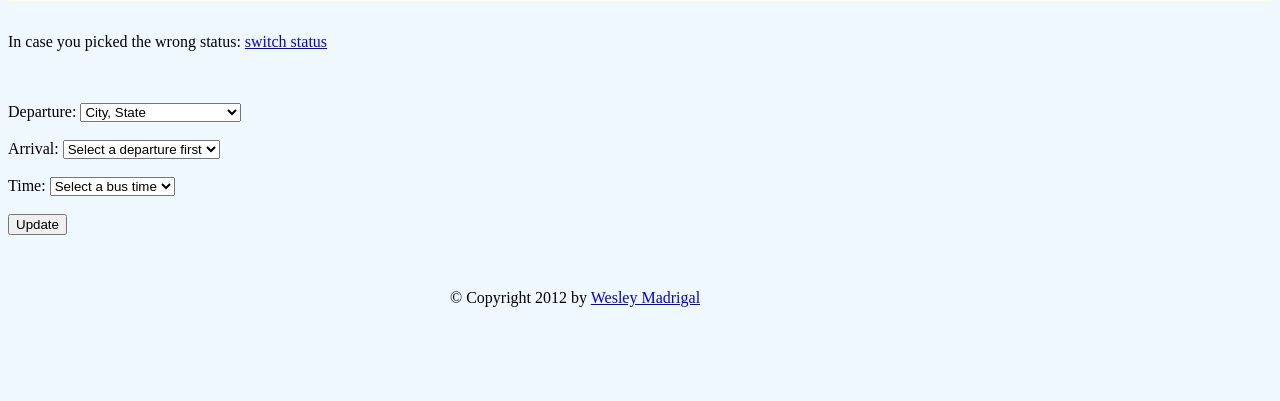
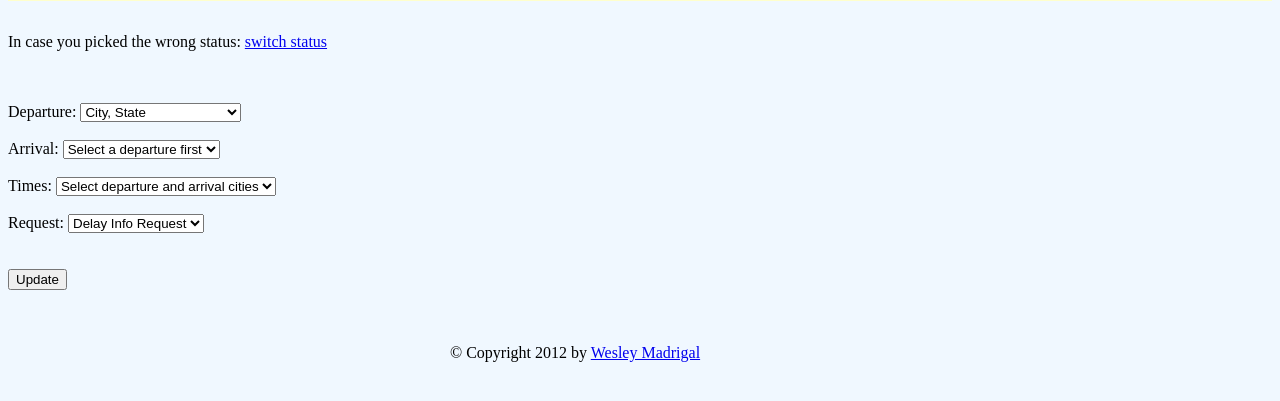
Before and after one commit to wesmadrigal/journeyplanner, a Python web app: template templates/update.html in a window 1280 px wide. Shown: the part 88-489 px from the top of the page. Run offline with Jinja, Linux system fonts and the light colour scheme; the template is opened without the code that fills it, so the values that code supplies are empty; some libraries are stand-ins or nearby versions.

Commit message:
Things are functioning on this commit!

```diff
--- a/templates/update.html
+++ b/templates/update.html
@@ -4,7 +4,7 @@
 <script src="//ajax.googleapis.com/ajax/libs/jquery/1.9.1/jquery.min.js" type="text/javascript"></script>
 <script>
 
-$(document).ready(function(){var departure=$('#departure'); var arrival=$('#arrival');
+$(document).ready(function(){var departure=$('#departure'); var arrival=$('#arrival'); var times=$('#times');
 $.ajax({type:"GET", url:"static/xml/new_cities.xml", dataType:"xml", success: function(xml){$(xml).find('menuitem').each(function(){var titlecity=$(this).find('titlecity').text();departure.append("<option>"+titlecity+"</option>");});$('#departure').change(function()
 	{
 	$('#arrival').empty();
@@ -17,6 +17,8 @@ $.ajax({type:"GET", url:"static/xml/new_cities.xml", dataType:"xml", success: fu
 
 	arrival.append('<option>'+value+'</option>');
 	$('#arrival').change(function(){
+		$('#times').empty();
+		times.append('<option>'+'choose pertinent bus time'+'</option>');
 		var dep = $('#departure option:selected').text();
 		var arr = $('#arrival option:selected').text();
 		var the_dater = document.getElementById("json").value;
@@ -25,7 +27,10 @@ $.ajax({type:"GET", url:"static/xml/new_cities.xml", dataType:"xml", success: fu
 		var month = d.getMonth() + 1;
 		var day= d.getDate();
 		var query_key = dep + '-' + arr + '-' + month + '-' + day;
-		alert(the_json[query_key]);
+		var the_times = the_json[query_key];
+		for (i=0;i<the_times.length;i++){
+			times.append('<option>'+the_times[i]+'</option>');
+		}
 	});
 
 	});
@@ -179,7 +184,7 @@ function init(){
 
 	<form method="POST">
 		<label>Departure:
-		<select id="departure">
+		<select name="departure" id="departure">
 			<option>City, State</option>
 		</select>
 		</label>
@@ -187,18 +192,45 @@ function init(){
 		<br>
 
 		<label>Arrival:
-		<select id="arrival">
+		<select name="arrival" id="arrival">
 			<option>Select a departure first</option>
 		</select>
 		</label>
 		<br>
 		<br>
-		<label>Time:
-		<select id="times">
-			<option>Select a bus time</option>
+		<label>Times:
+		<select name="times" id="times">
+			<option>Select departure and arrival cities</option>
 		</select>
 		</label>
 		<br>
+		<br>
+		{% if update_type == "riding" %}
+                <label>Delay Time:
+                <select name="entry">
+                        <option value="15 minutes late">15 minutes late</option>
+                        <option value="30 minutes late">30 minutes late</option>
+                        <option value="45 minutes late">45 minutes late</option>
+                        <option value="1 hour late">1 hour late</option>
+                        <option value="1 hour + late">1 hour +</option>
+                </select>
+                </label>
+
+                <input type="hidden" name="latitude" id="latitude" />
+                <input type="hidden" name="longitude" id="longitude" />
+
+		{% else %}
+		<label>Request:
+                <select name="entry">
+                        <option value="Delay Info Request">Delay Info Request</option>
+                </select>
+                </label>
+                <input type="hidden" name="latitude" id="latitude" />
+                <input type="hidden" name="longitude" id="longitude" />
+                <br>
+		{% endif %}
+		<br>
+		<div class="error" style="color:red">{{error}}</div>
 		<br>
 		<input type="submit" value="Update">
 	</form>
@@ -207,7 +239,7 @@ function init(){
 	<br>
 	<br>
 
-
+<!--
 	{% for b in bus_info %}
 	{% if b.latitude %}
 	<div class="bus_stuff">
@@ -232,8 +264,19 @@ function init(){
         <hr>
         <br>
 	{% endif %}
+	{% endfor %}
+/-->
 
+	{% for b in bus_info %}
+	<div class="bus_stuff">
+		<div style="font-weight:bold" class="bus-user">{{b.user}}</div>
+		<div class="bus-num"><a href="{{url}}{{b.bus}}">{{b.bus}}</a></div>
+	</div>
+	<br>
+	<br>
+	<hr>
 	{% endfor %}
+
 <form type="hidden">
 	<input type="hidden" id="json" value="{{data}}">
 </form>
```
Also changed, not shown: get_route.py (+14 -2 lines), main.py (+44 -37 lines), 2 other files.
